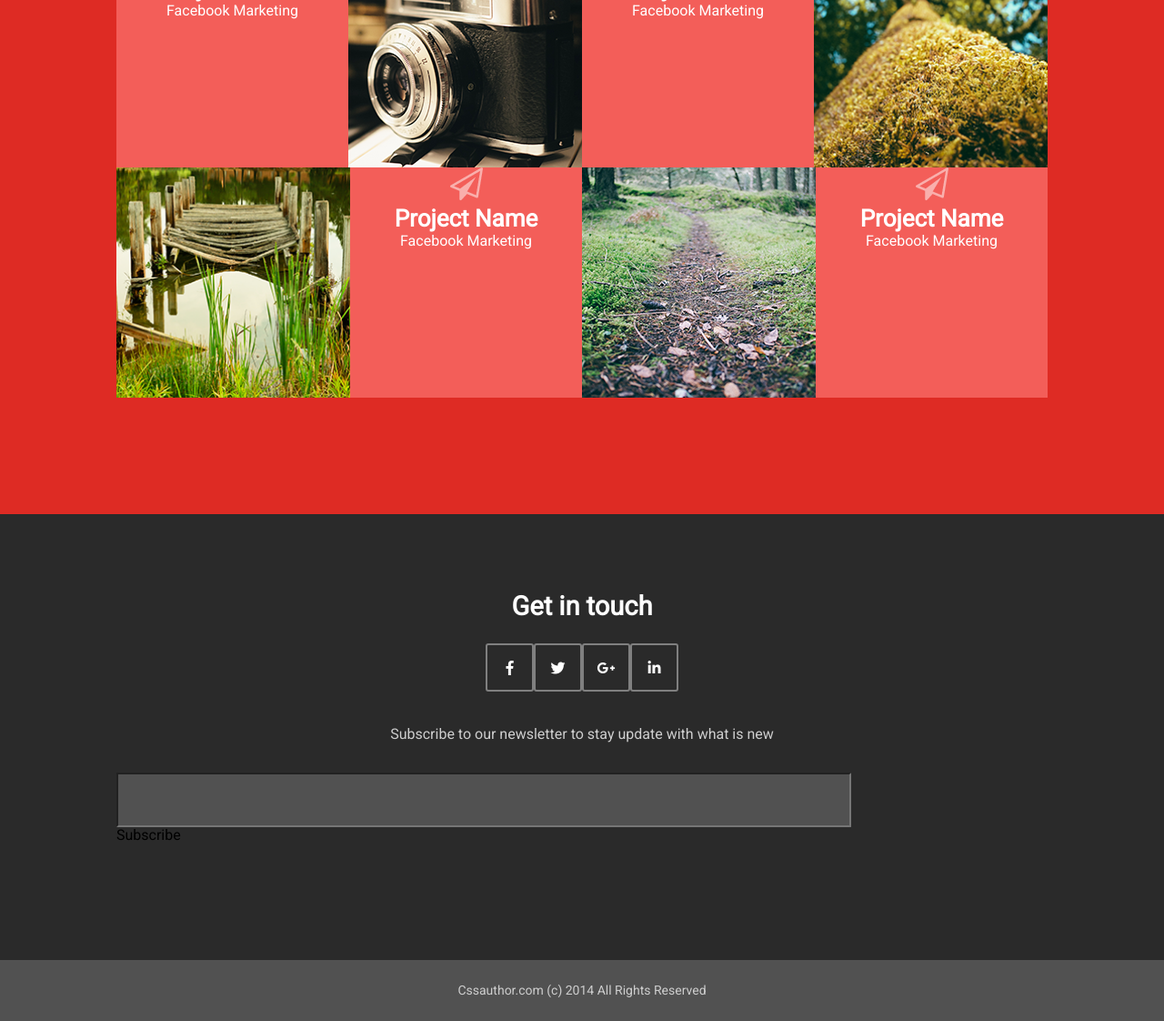
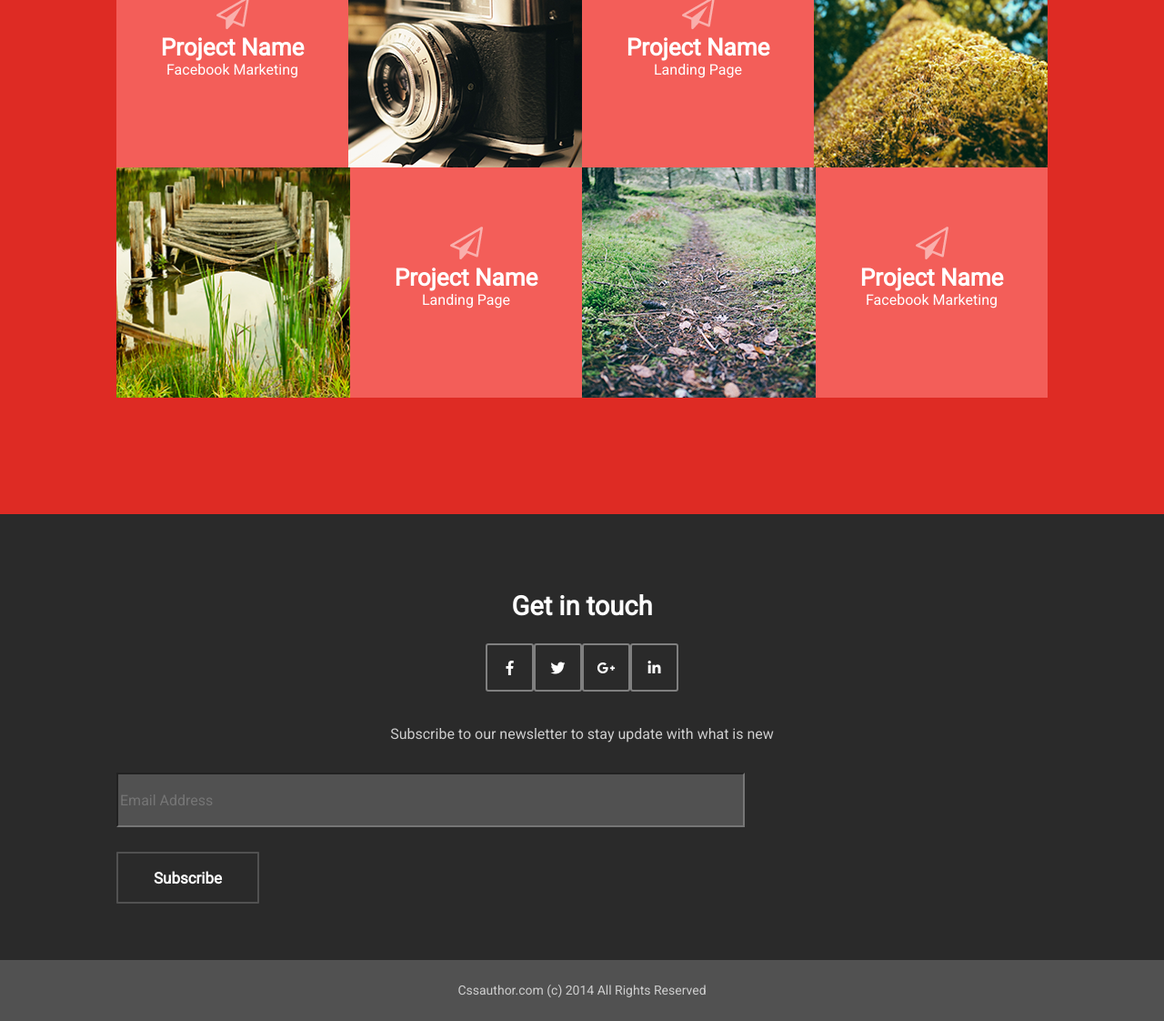
Before and after one commit to kor1k/pixel_perfect_landing, a plain HTML site: page src/index.html in a window 1280 px wide. Shown: the part 1649-2771 px from the top of the page at 91% size. Drawn offline with Linux system fonts and the light colour scheme.

Commit message:
coommittt

```diff
--- a/src/css/style.css
+++ b/src/css/style.css
@@ -288,6 +288,10 @@ a {
     height: 253px;
 }
 
+.telegram-icon {
+    padding-top: 65px;
+}
+
 .proj-name {
     /*display: flex;*/
     /*justify-content: center;*/
@@ -406,11 +410,13 @@ a {
     padding-bottom: 31px;
 }
 
-input {
-    text-align: center;
-    border-radius: 1px;
+.input {
+    display: flex;
+    justify-content: center;
+    align-items: center;
+    /*border-radius: 1px;*/
     background-color: #515151;
-    width: 800px;
+    width: 683px;
     height: 54px;
 }
 
@@ -420,6 +426,33 @@ input {
     background-color: #515151;
     /*width: 1400px;*/
     height: 67px;
+}
+
+.get-in-touch-subscribe {
+    margin-top: 27px;
+    display: flex;
+    justify-content: center;
+    align-items: center;
+    border-radius: 1px;
+    border-style: solid;
+    border-width: 2px;
+    border-color: #515151;
+    background-color: rgba(243, 243, 243, 0);
+    width: 153px;
+    height: 53px;
+
+}
+
+.subscribe-text {
+    display: flex;
+    justify-content: center;
+    align-items: center;
+    font-family: Roboto, sans-serif;
+    color: #ffffff;
+    font-size: 17px; /* Приближение из-за подстановки шрифтов */
+    font-weight: 700;
+    line-height: 22px; /* Приближение из-за подстановки шрифтов */
+    text-align: center;
 }
 
 .footer-text {
--- a/src/index.html
+++ b/src/index.html
@@ -94,7 +94,7 @@
         <div class="block-pink-in-images-content">
             <img class="telegram-icon" src="images/telegram-icon.png" alt="">
             <div class="proj-name">Project Name</div>
-            <div class="under-proj-name">Facebook Marketing</div>
+            <div class="under-proj-name">Landing Page </div>
         </div>
 
         <div class="block-in-images-content-tree"></div>
@@ -108,7 +108,7 @@
         <div class="block-pink-in-images-content">
             <img class="telegram-icon" src="images/telegram-icon.png" alt="">
             <div class="proj-name">Project Name</div>
-            <div class="under-proj-name">Facebook Marketing</div>
+            <div class="under-proj-name">Landing Page</div>
         </div>
 
         <div class="block-in-images-content-road-in-forest"></div>
@@ -132,8 +132,10 @@
             <div class="link-items"><i class="fab fa-linkedin-in"></i></div>
         </div>
         <div class="under-link-text">Subscribe to our newsletter to stay update with what is new</div>
-        <input type="text">
-        <div class="get-in-touch-subscribe">Subscribe</div>
+        <input class="input" type="text" name="firstname" placeholder="Email Address">
+        <div class="get-in-touch-subscribe">
+            <div class="subscribe-text">Subscribe</div>
+        </div>
     </div>
 </div>
 
```
